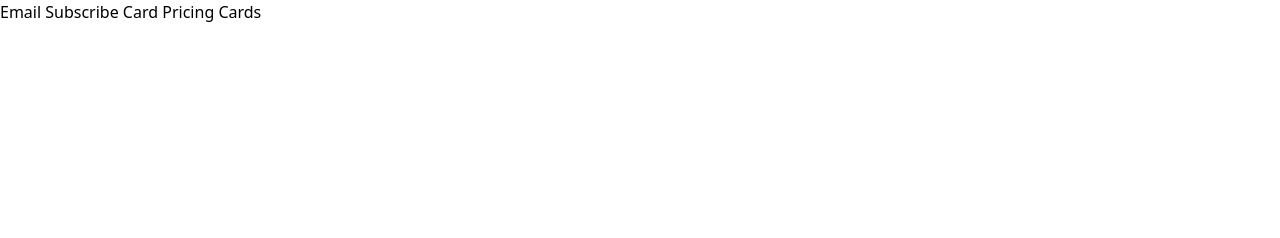
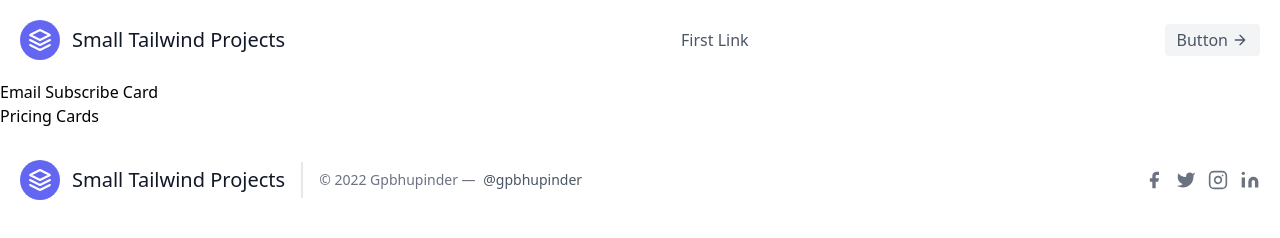
Before and after one commit to gpbhupinder/Small-Tailwind-Projects, a plain HTML site: page index.html in a window 1280 px wide. Drawn offline with nearby package versions, Linux system fonts and the light colour scheme.

Commit message:
Index.html header footer

```diff
--- a/index.html
+++ b/index.html
@@ -8,7 +8,163 @@
     <title>Small Tailwind Projects</title>
   </head>
   <body>
-    <a href="/emailSubscribe.html">Email Subscribe Card</a>
-    <a href="/pricingCards.html">Pricing Cards</a>
+    <header class="text-gray-600 body-font">
+      <div
+        class="container mx-auto flex flex-wrap p-5 flex-col md:flex-row items-center"
+      >
+        <a
+          class="flex title-font font-medium items-center text-gray-900 mb-4 md:mb-0"
+        >
+          <svg
+            xmlns="http://www.w3.org/2000/svg"
+            fill="none"
+            stroke="currentColor"
+            stroke-linecap="round"
+            stroke-linejoin="round"
+            stroke-width="2"
+            class="w-10 h-10 text-white p-2 bg-indigo-500 rounded-full"
+            viewBox="0 0 24 24"
+          >
+            <path
+              d="M12 2L2 7l10 5 10-5-10-5zM2 17l10 5 10-5M2 12l10 5 10-5"
+            ></path>
+          </svg>
+          <span class="ml-3 text-xl">Small Tailwind Projects</span>
+        </a>
+        <nav
+          class="md:ml-auto md:mr-auto flex flex-wrap items-center text-base justify-center"
+        >
+          <a class="mr-5 hover:text-gray-900">First Link</a>
+        </nav>
+        <button
+          class="inline-flex items-center bg-gray-100 border-0 py-1 px-3 focus:outline-none hover:bg-gray-200 rounded text-base mt-4 md:mt-0"
+        >
+          Button
+          <svg
+            fill="none"
+            stroke="currentColor"
+            stroke-linecap="round"
+            stroke-linejoin="round"
+            stroke-width="2"
+            class="w-4 h-4 ml-1"
+            viewBox="0 0 24 24"
+          >
+            <path d="M5 12h14M12 5l7 7-7 7"></path>
+          </svg>
+        </button>
+      </div>
+    </header>
+    <main>
+      <ul>
+        <li><a href="/emailSubscribe.html">Email Subscribe Card</a></li>
+        <li><a href="/pricingCards.html">Pricing Cards</a></li>
+      </ul>
+    </main>
+    <footer class="text-gray-600 body-font">
+      <div
+        class="container px-5 py-8 mx-auto flex items-center sm:flex-row flex-col"
+      >
+        <a
+          class="flex title-font font-medium items-center md:justify-start justify-center text-gray-900"
+        >
+          <svg
+            xmlns="http://www.w3.org/2000/svg"
+            fill="none"
+            stroke="currentColor"
+            stroke-linecap="round"
+            stroke-linejoin="round"
+            stroke-width="2"
+            class="w-10 h-10 text-white p-2 bg-indigo-500 rounded-full"
+            viewBox="0 0 24 24"
+          >
+            <path
+              d="M12 2L2 7l10 5 10-5-10-5zM2 17l10 5 10-5M2 12l10 5 10-5"
+            ></path>
+          </svg>
+          <span class="ml-3 text-xl">Small Tailwind Projects</span>
+        </a>
+        <p
+          class="text-sm text-gray-500 sm:ml-4 sm:pl-4 sm:border-l-2 sm:border-gray-200 sm:py-2 sm:mt-0 mt-4"
+        >
+          © 2022 Gpbhupinder —
+          <a
+            href="https://twitter.com/gpbhupinder"
+            class="text-gray-600 ml-1"
+            rel="noopener noreferrer"
+            target="_blank"
+            >@gpbhupinder</a
+          >
+        </p>
+        <span
+          class="inline-flex sm:ml-auto sm:mt-0 mt-4 justify-center sm:justify-start"
+        >
+          <a href="https://fb.com/gpbhupinder" class="text-gray-500">
+            <svg
+              fill="currentColor"
+              stroke-linecap="round"
+              stroke-linejoin="round"
+              stroke-width="2"
+              class="w-5 h-5"
+              viewBox="0 0 24 24"
+            >
+              <path
+                d="M18 2h-3a5 5 0 00-5 5v3H7v4h3v8h4v-8h3l1-4h-4V7a1 1 0 011-1h3z"
+              ></path>
+            </svg>
+          </a>
+          <a href="https://twitter.com/gpbhupinder" class="ml-3 text-gray-500">
+            <svg
+              fill="currentColor"
+              stroke-linecap="round"
+              stroke-linejoin="round"
+              stroke-width="2"
+              class="w-5 h-5"
+              viewBox="0 0 24 24"
+            >
+              <path
+                d="M23 3a10.9 10.9 0 01-3.14 1.53 4.48 4.48 0 00-7.86 3v1A10.66 10.66 0 013 4s-4 9 5 13a11.64 11.64 0 01-7 2c9 5 20 0 20-11.5a4.5 4.5 0 00-.08-.83A7.72 7.72 0 0023 3z"
+              ></path>
+            </svg>
+          </a>
+          <a
+            href="https://instagram.com/gpbhupinder"
+            class="ml-3 text-gray-500"
+          >
+            <svg
+              fill="none"
+              stroke="currentColor"
+              stroke-linecap="round"
+              stroke-linejoin="round"
+              stroke-width="2"
+              class="w-5 h-5"
+              viewBox="0 0 24 24"
+            >
+              <rect width="20" height="20" x="2" y="2" rx="5" ry="5"></rect>
+              <path
+                d="M16 11.37A4 4 0 1112.63 8 4 4 0 0116 11.37zm1.5-4.87h.01"
+              ></path>
+            </svg>
+          </a>
+          <a href="https://fb.com/gpbhupinder" class="ml-3 text-gray-500">
+            <svg
+              fill="currentColor"
+              stroke="currentColor"
+              stroke-linecap="round"
+              stroke-linejoin="round"
+              stroke-width="0"
+              class="w-5 h-5"
+              viewBox="0 0 24 24"
+            >
+              <path
+                stroke="none"
+                d="M16 8a6 6 0 016 6v7h-4v-7a2 2 0 00-2-2 2 2 0 00-2 2v7h-4v-7a6 6 0 016-6zM2 9h4v12H2z"
+              ></path>
+              <circle cx="4" cy="4" r="2" stroke="none"></circle>
+            </svg>
+          </a>
+          <a></a>
+        </span>
+      </div>
+    </footer>
   </body>
 </html>
```
